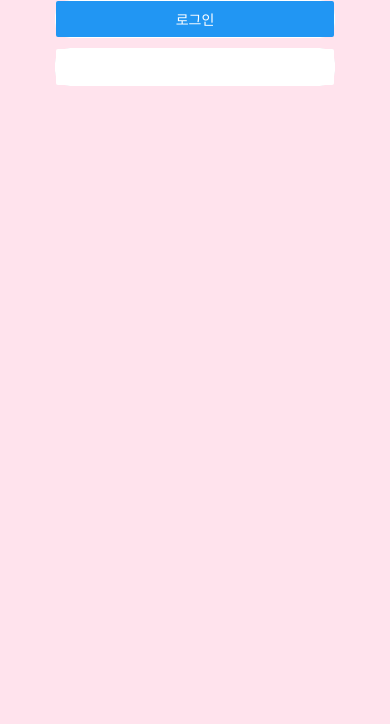
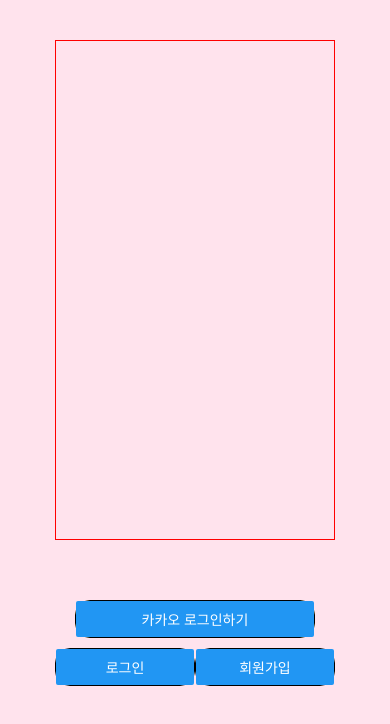
Before and after one commit to AniShorts/front-end, a React Native app in the folder front/: screen /Introduce in a window 390 px wide. Shown: the top 724 px of the page. Built offline with nearby package versions, Linux system fonts and the light colour scheme.

Commit message:
소개 페이지 수정안

```diff
--- a/front/page/login/Introduce.tsx
+++ b/front/page/login/Introduce.tsx
@@ -1,25 +1,31 @@
 import React from 'react'
-import { Text, View, StyleSheet, Button } from 'react-native'
+import { View, StyleSheet, Button, Text } from 'react-native'
 import { SafeAreaView } from 'react-native-safe-area-context'
 import styled from 'styled-components/native'
 import Video from 'react-native-video'
 
-const Introduce = ({navigation}:any) => {
+const Introduce = ({ navigation }: any) => {
   return (
     <SafeAreaView style={styles.sort}>
-
+      <Logo />
+      <View style={styles.kakaoButton}>
+        <Button
+          title='카카오 로그인하기'
+        />
+      </View>
+      <View style={{ flexDirection: 'row' }}>
         <View style={styles.button}>
           <Button
             title='로그인'
             onPress={() => navigation.navigate("Login")}
           />
         </View>
-      <View  style={styles.button}>
+        <View style={styles.button}>
           <Button
-          color={'white'}
             title='회원가입'
             onPress={() => navigation.navigate("Signup")}
           />
+        </View>
       </View>
     </SafeAreaView>
   )
@@ -31,12 +37,18 @@
     alignItems: 'center',
     backgroundColor: '#FFE3ED'
   },
+  kakaoButton: {
+    backgroundColor: 'yellow',
+    width: 240,
+    borderRadius: 15,
+    marginBottom: 10,
+    borderWidth: 1,
+  },
   button: {
     backgroundColor: '#BEEBE9',
-    width: 280,
+    width: 140,
     borderRadius: 15,
     marginBottom: 10,
-    borderColor: 'white',
     borderWidth: 1,
   }
 });
```
Lines whose indentation alone changed are shown as unchanged.
